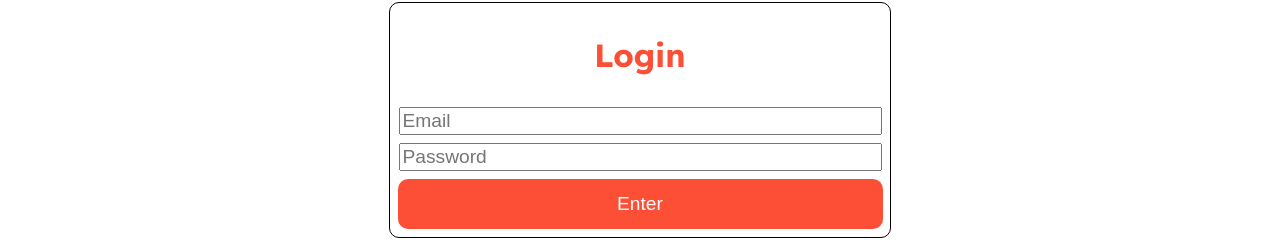
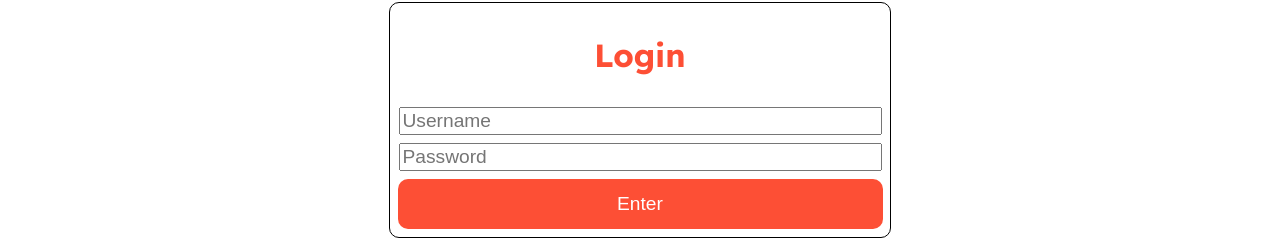
Before and after one commit to soulice94/curbeeTest, a Next.js app: page /login in a window 1280 px wide. Shown: the part 380-620 px from the top of the page. Built offline with nearby package versions, Linux system fonts and the light colour scheme; a web font is replaced by a local one.

Commit message:
login api call

```diff
--- a/components/login/LoginForm.tsx
+++ b/components/login/LoginForm.tsx
@@ -48,7 +48,27 @@ const StyledForm = styled.form`
 
 
 const LoginForm  = () => {
-  const submit = () => {};
+  const submit = async (values: any) => {
+    const response = await fetch('/api/login', {
+      method: 'POST',
+      body: JSON.stringify(values),
+      headers: {
+        'Content-Type': 'application/json',
+      },
+    });
+    const data = await response.json();
+    const { message, token } = data;
+    if (message && message === 'Incorrect credentials') {
+      // show alert with error
+      // console.log(message);
+      return;
+    }
+    if (token) {
+      localStorage.setItem('bee', token);
+      // redirect to dashboard
+    }
+    // alert login error
+  };
   return (
     <LoginContainer>
         <LoginTitle className={lexend.className}>Login</LoginTitle>
@@ -57,10 +77,10 @@ const LoginForm  = () => {
           render={({ handleSubmit, form, submitting, pristine }) => (
           <StyledForm onSubmit={handleSubmit}>
             <Field
-              type="text"
-              name="email"
-              placeholder="Email"
-              component={StyledInput}
+              name="username"
+              render={props => (
+                <StyledInput {...props.input} type='text' placeholder='Username'/>
+              )}
             />
             <Field
               name='password'
--- /dev/null
+++ b/pages/api/login.ts
@@ -0,0 +1,14 @@
+import type { NextApiRequest, NextApiResponse } from 'next';
+export default async function handler(req: NextApiRequest, res: NextApiResponse) {
+  const { username, password } = req.body;
+  const response = await fetch('https://backend.billowing-truth-38ad.workers.dev/api/auth', {
+    method: 'POST',
+    mode: 'cors',
+    cache: 'no-cache',
+    body: JSON.stringify({ username , password }),
+    headers: { "Content-Type": "application/json", Accept: "application.json"},
+  });
+
+  const result = await response.json();
+  res.status(200).json(result);
+}
```
